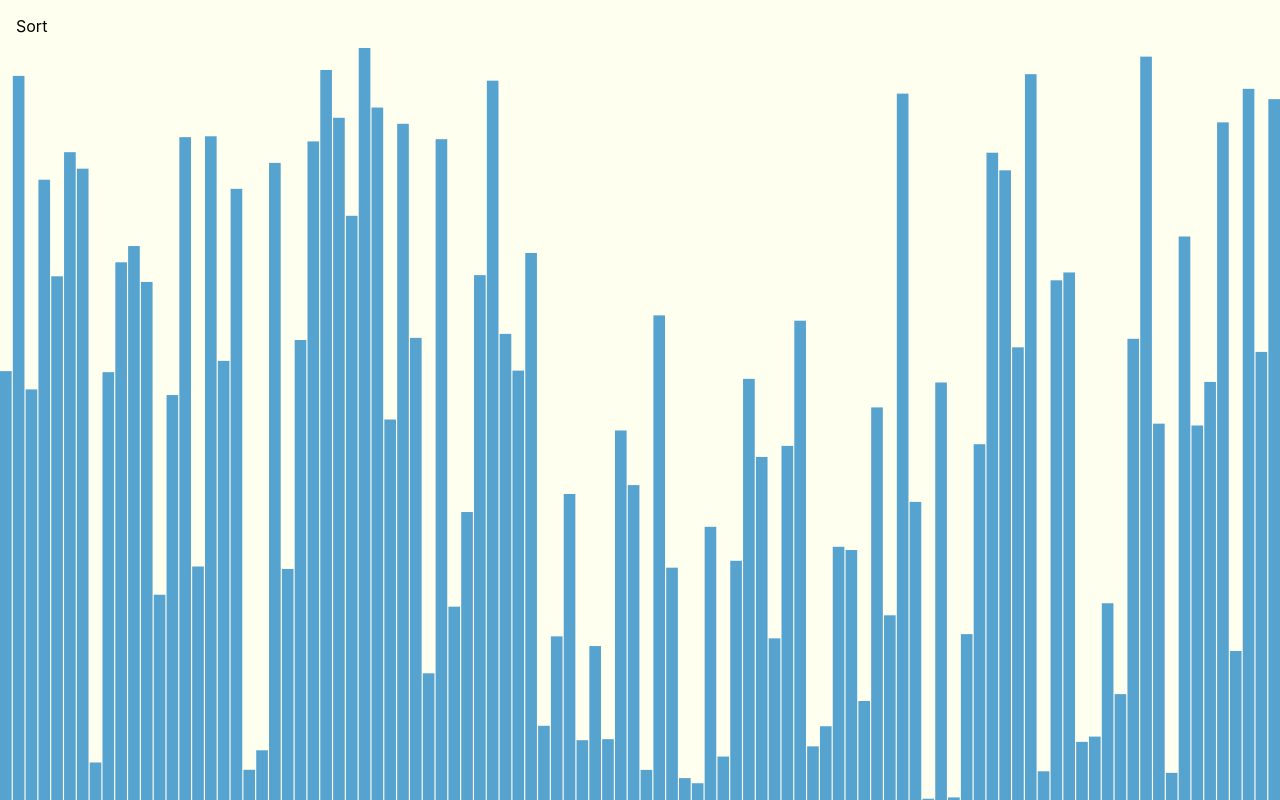
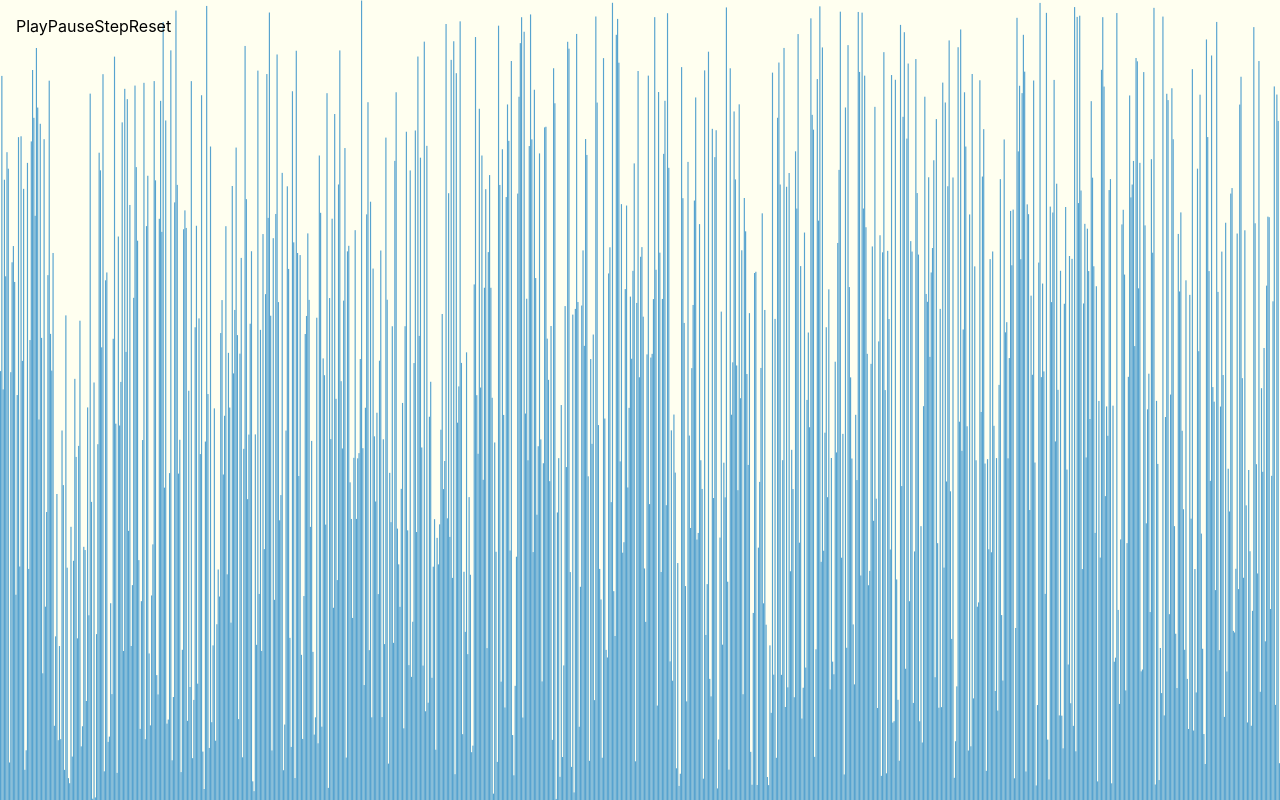
Before and after one commit to chrismilson/sorting-visualiser, a React (Create React App) app: page / in a window 1280 px wide. Built offline with nearby package versions, Linux system fonts and the light colour scheme.

Commit message:
Add bubble sort

```diff
--- /dev/null
+++ b/src/Algorithms/BubbleSort.js
@@ -0,0 +1,16 @@
+const BubbleSort = function * (values) {
+  for (var i = 0; i < values.length; i++) {
+    for (var j = 0; j < values.length - i - 1; j++) {
+      if (values[j] < values[j + 1]) {
+        var temp = values[j]
+        values[j] = values[j + 1]
+        values[j + 1] = temp
+      }
+      yield j
+      yield j + 1
+      yield values
+    }
+  }
+}
+
+export default BubbleSort
--- /dev/null
+++ b/src/Algorithms/index.js
@@ -0,0 +1 @@
+export { default as BubbleSort } from './BubbleSort'
--- a/src/App.js
+++ b/src/App.js
@@ -2,26 +2,82 @@ import React from 'react'
 import './App.scss'
 
 import Array from './components/Array'
+import {
+  // MergeSort,
+  BubbleSort
+} from './Algorithms'
 
 class App extends React.Component {
   constructor (props) {
     super(props)
 
     var nums = []
-    for (var i = 0; i < 100; i++) {
+    for (var i = 0; i < 1000; i++) {
       nums.push(Math.random())
     }
 
     this.state = {
-      nums: nums
+      // mergeSort: new MergeSort(nums),
+      rate: 5,
+      nums: [...nums],
+      orig: nums
     }
+
+    this.sort = BubbleSort([...nums])
+
+    this.step = this.step.bind(this)
+    this.play = this.play.bind(this)
+    this.pause = this.pause.bind(this)
+    this.reset = this.reset.bind(this)
+  }
+
+  reset () {
+    this.setState({ check: -1, compare: -1, nums: [...this.state.orig] })
+    this.sort = BubbleSort([...this.state.orig])
+  }
+
+  step () {
+    var finished = false
+    this.setState(() => {
+      var check = this.sort.next().value
+      var compare = this.sort.next().value
+      var nums = this.sort.next().value
+      if (!nums) finished = true
+      return {
+        check,
+        compare,
+        nums: nums || this.state.nums
+      }
+    })
+    return finished
+  }
+
+  play () {
+    if (this.playing) return
+    this.player = setInterval(() => {
+      if (this.step()) {
+        clearInterval(this.player)
+        this.playing = false
+      }
+    }, this.state.rate)
+    this.playing = true
+  }
+
+  pause () {
+    clearInterval(this.player)
+    this.playing = false
   }
 
   render () {
     return (
       <div className='App'>
-        <div className='button' onClick={this.sort}>Sort</div>
-        <Array nums={this.state.nums} />
+        <div className='buttons'>
+          <div className='button' onClick={this.play}>Play</div>
+          <div className='button' onClick={this.pause}>Pause</div>
+          <div className='button' onClick={this.step}>Step</div>
+          <div className='button' onClick={this.reset}>Reset</div>
+        </div>
+        <Array {...this.state} />
       </div>
     )
   }
--- a/src/App.scss
+++ b/src/App.scss
@@ -13,9 +13,10 @@
     height: 100%;
   }
 
-  .button {
+  .buttons {
     position: fixed;
     top: 1rem;
     left: 1rem;
+    display: flex;
   }
 }
```
Also changed, not shown: src/Algorithms/README.md (added).
